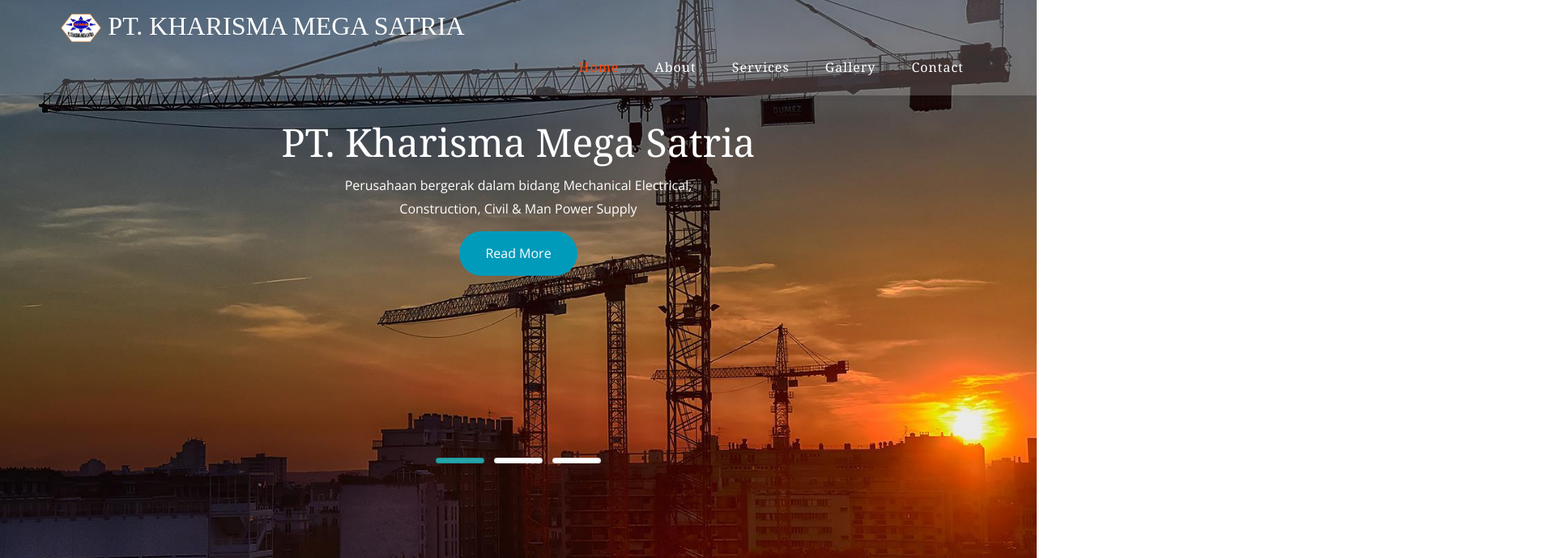
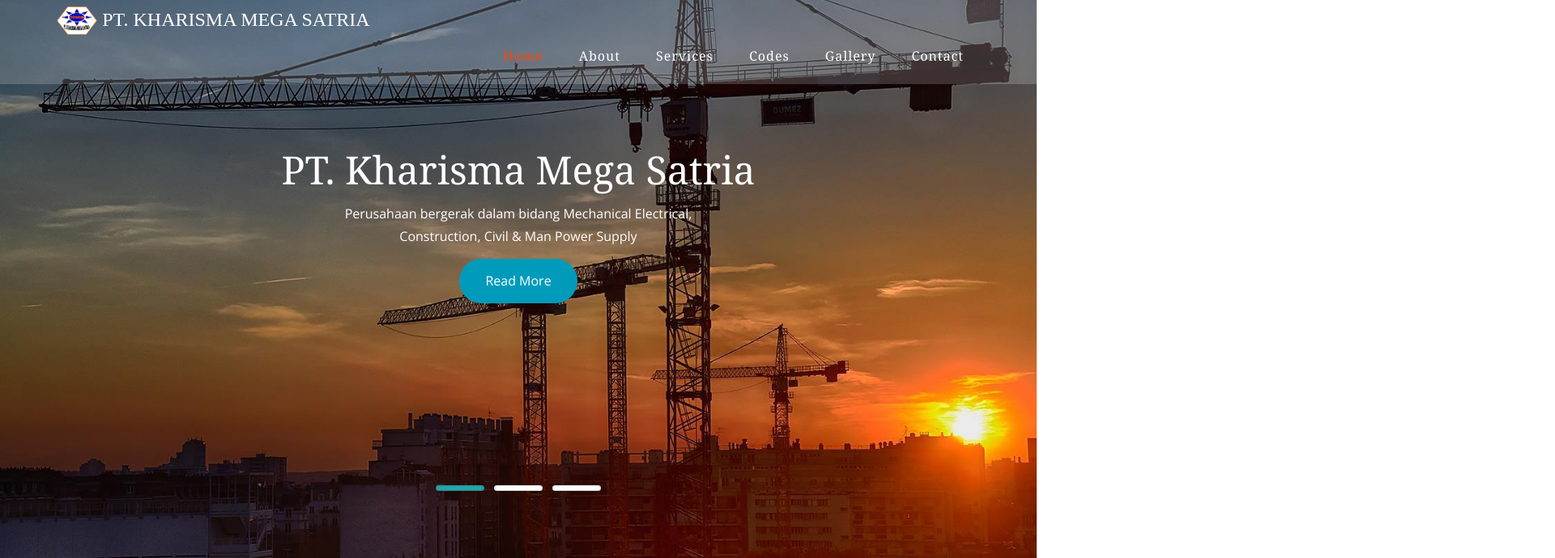
Before and after one commit to dadanhalim/PT.Kharisma, a plain HTML site: page index.html in a window 1280 px wide. Shown: the top 690 px of the page at 81% size, 1920 px wide, since content can reach past the window. Drawn offline with nearby package versions, Linux system fonts and the light colour scheme.

Commit message:
update header lagi

```diff
--- a/css/style.css
+++ b/css/style.css
@@ -55,7 +55,7 @@
 }
 .logo {
     float: left;
-    width: 250%;
+    width: 100%;
 }
 .logo h2 {
     font-size: 2em;
@@ -67,7 +67,7 @@
 }
 .top-nav {
     float: right;
-    width: 50%;
+    width: 100%;
     text-align: right;
 }
 .top-nav ul {
@@ -97,7 +97,7 @@
    font-family: 'Noto Serif', serif;
 }
 .banner-bottom {
-    padding-top: 2em;
+    padding-top: 5em;
     text-align: center;
 }
 .banner-bottom-text p {
--- a/index.html
+++ b/index.html
@@ -3,14 +3,15 @@
 
 <head>
 	<link rel="icon" type="image/png" href="images/LOGO.png">
-	<title>PT.Kharisma Mega Satria</title>
+	<title>PT.KHARISMA MEGA SATRIA</title>
 	<link href="css/bootstrap.css" rel="stylesheet" type="text/css" media="all">
 	<!-- jQuery (necessary for Bootstrap's JavaScript plugins) -->
 	<link href="css/style.css" rel="stylesheet" type="text/css" media="all" />
 	<!-- Custom Theme files -->
-	<meta name="viewport" content="width=device-width, initial-scale=1" />
+	<meta name="viewport" content="width=device-width, initial-scale=1">
 	<meta http-equiv="Content-Type" content="text/html; charset=utf-8" />
-	<meta http-equiv="X-UA-Compatible" content="IE=edge">
+	<meta name="keywords" content=" Edifices Responsive web template, Bootstrap Web Templates, Flat Web Templates, Android Compatible web template,
+			Smartphone Compatible web template, free webdesigns for Nokia, Samsung, LG, SonyEricsson, Motorola web design" />
 	<script type="application/x-javascript">
 		addEventListener("load", function () {
 			setTimeout(hideURLbar, 0);
@@ -26,8 +27,6 @@
 	<!--google fonts-->
 	<link href="css/font-awesome.min.css" rel="stylesheet" type="text/css" media="all" />
 	<link rel="stylesheet" href="css/flexslider.css" type="text/css" media="screen" />
-	<style type="text/css">
-	</style>
 	<!--tab js-->
 	<script src="js/paccordion.js"></script>
 	<!--//tab-->
@@ -41,8 +40,8 @@
 			<div class="header-main">
 				<div class="container">
 					<div class="logo">
-						<h2><img src="images/LOGO.png" width="50px" height="auto" />
-							<a class="header-logo" href="index.html"> PT. KHARISMA MEGA SATRIA </a></h2>
+						<h3><img src="images/LOGO.png" width="50px" height="auto" />
+							<a class="header-logo" href="index.html"> PT. KHARISMA MEGA SATRIA</a></h3>
 					</div>
 					<div class="top-nav">
 						<span class="menu"> <img src="images/icon.png" alt=""></span>
@@ -51,6 +50,7 @@
 								<li><a class="active" href="index.html" data-hover="Home">Home</a></li>
 								<li><a href="about.html" data-hover="About">About</a></li>
 								<li><a href="service.html" data-hover="Services">Services</a></li>
+								<li><a href="shortcodes.html" data-hover="Codes">Codes</a></li>
 								<li><a href="gallery.html" data-hover="Gallery">Gallery</a></li>
 								<li><a href="contact.html" data-hover="Contact">Contact</a></li>
 							</ul>
@@ -58,7 +58,7 @@
 						<!-- script-for-menu -->
 						<script>
 							$("span.menu").click(function () {
-								$("ul.res").slideToggle(250, function () {
+								$("ul.res").slideToggle(300, function () {
 									// Animation complete.
 								});
 							});
```
Also changed, not shown: gallery.html (+2 -2 lines).
